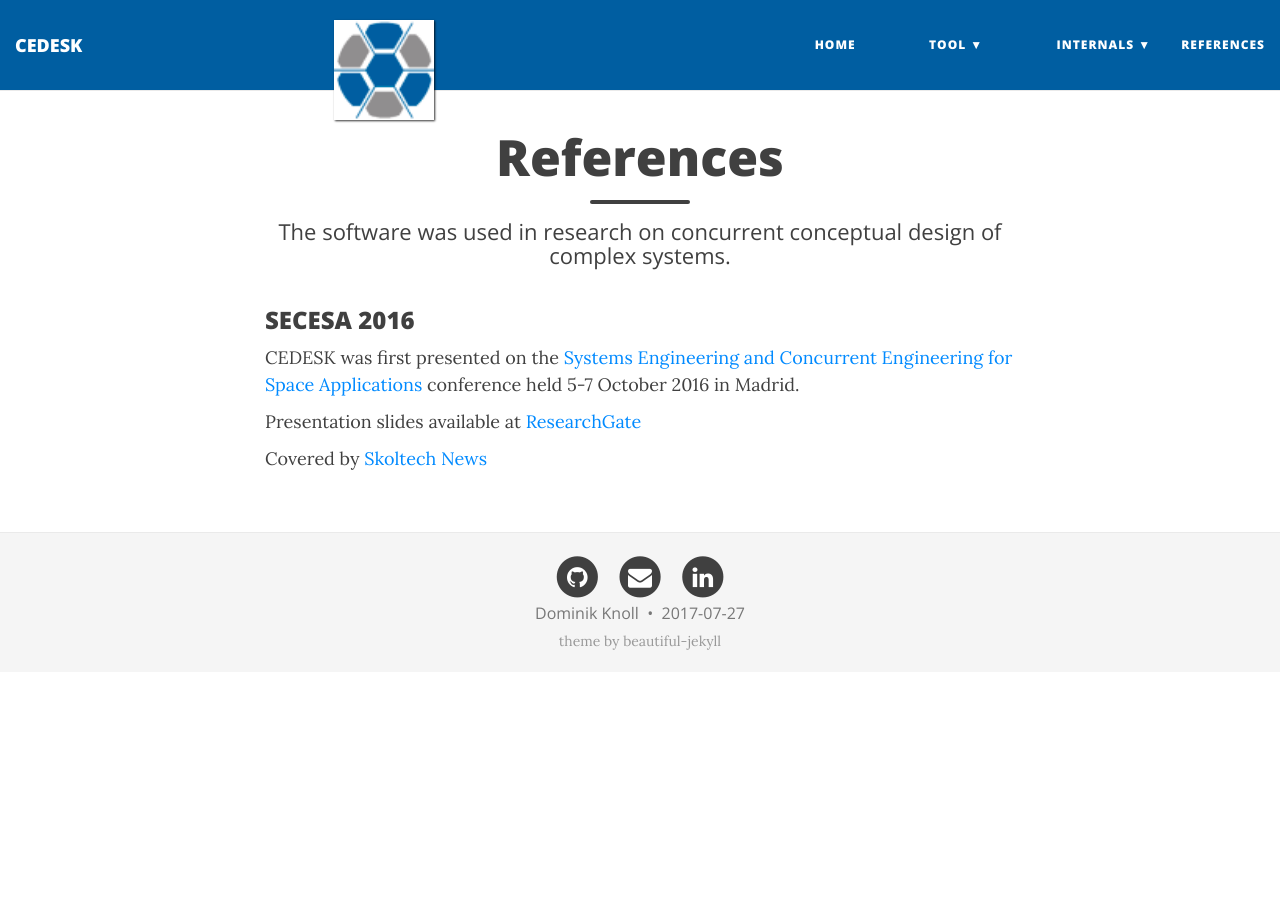
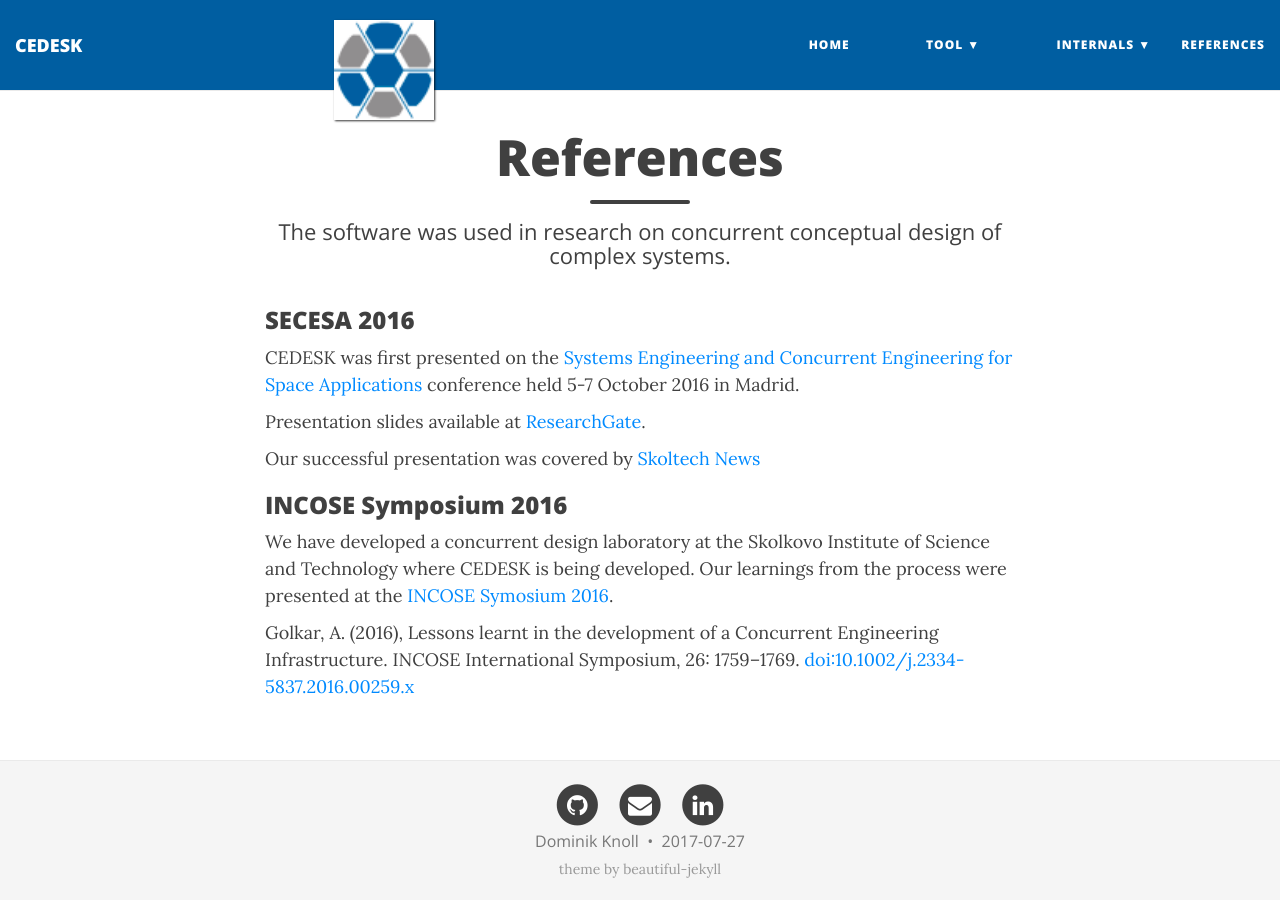
Before and after one commit to cedesk/cedesk.github.io, a Jekyll site: the page built from references.md, in a window 1280 px wide. Built offline with Jekyll 4.4.1, drawn with Linux system fonts in a browser that asks for light colours; nearby versions of some CDN libraries.

Commit message:
added a new reference

```diff
--- a/references.md
+++ b/references.md
@@ -8,6 +8,12 @@
 
 CEDESK was first presented on the [Systems Engineering and Concurrent Engineering for Space Applications](http://www.esa.int/Our_Activities/Space_Engineering_Technology/CDF/Systems_and_Concurrent_Engineering_for_Space_Applications_SECESA_2016) conference held 5-7 October 2016 in Madrid.
 
-Presentation slides available at [ResearchGate](https://www.researchgate.net/publication/318641101_A_coordination_method_for_concurrent_design_and_a_collaboration_tool_for_parametric_system_models)
+Presentation slides available at [ResearchGate](https://www.researchgate.net/publication/318641101_A_coordination_method_for_concurrent_design_and_a_collaboration_tool_for_parametric_system_models).
 
-Covered by [Skoltech News](http://www.skoltech.ru/en/2016/11/the-paper-of-skoltech-phd-student-is-one-of-the-top-10-at-the-secesa-2016-conference-of-the-european-space-agency/)
+Our successful presentation was covered by [Skoltech News](http://www.skoltech.ru/en/2016/11/the-paper-of-skoltech-phd-student-is-one-of-the-top-10-at-the-secesa-2016-conference-of-the-european-space-agency/)
+
+### INCOSE Symposium 2016
+
+We have developed a concurrent design laboratory at the Skolkovo Institute of Science and Technology where CEDESK is being developed. Our learnings from the process were presented at the [INCOSE Symosium 2016](http://www.incose.org/symp2016/home).
+
+Golkar, A. (2016), Lessons learnt in the development of a Concurrent Engineering Infrastructure. INCOSE International Symposium, 26: 1759–1769. [doi:10.1002/j.2334-5837.2016.00259.x](http://onlinelibrary.wiley.com/doi/10.1002/j.2334-5837.2016.00259.x/abstract)
```
Also changed, not shown: index.md (+2 -2 lines).
